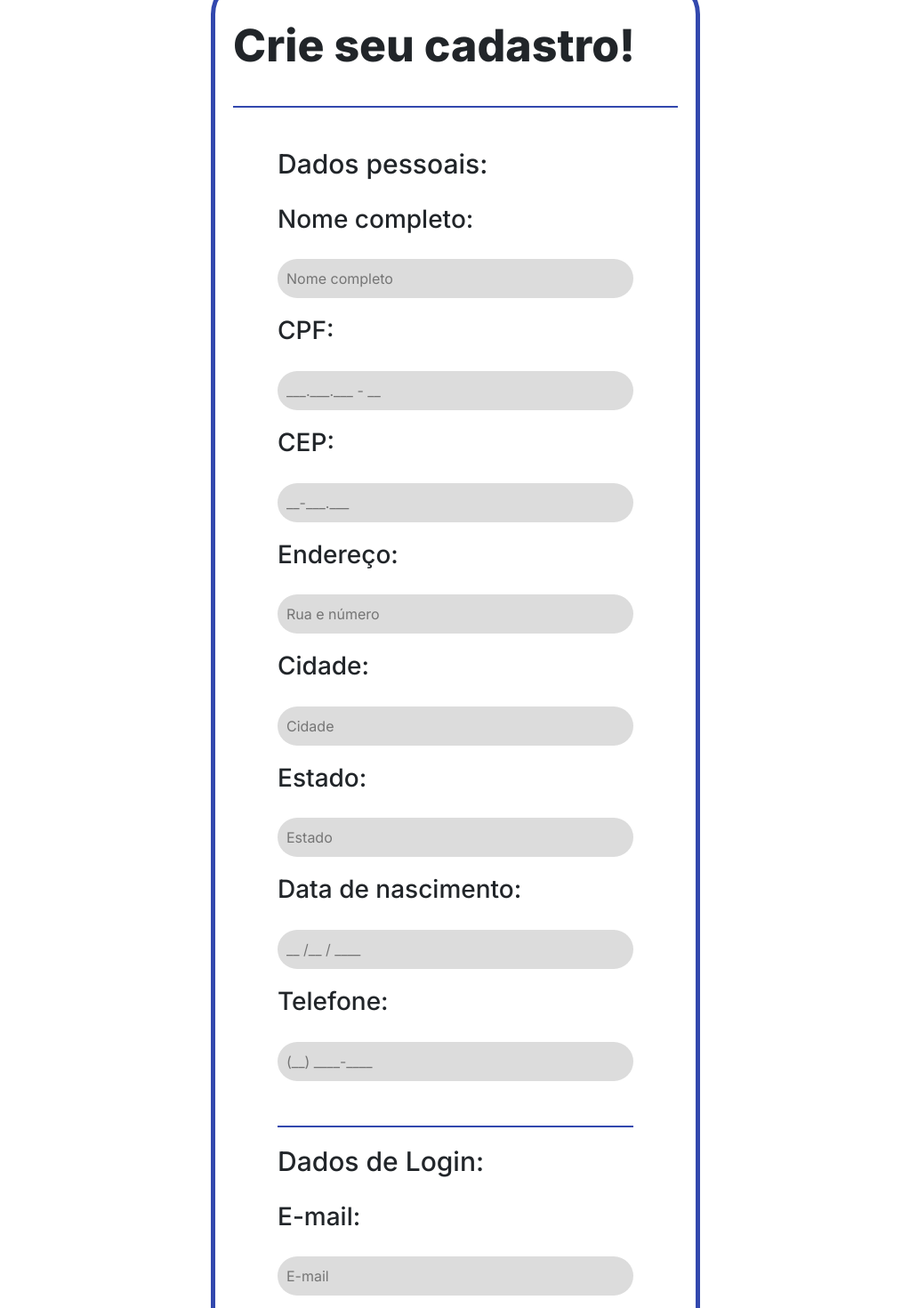
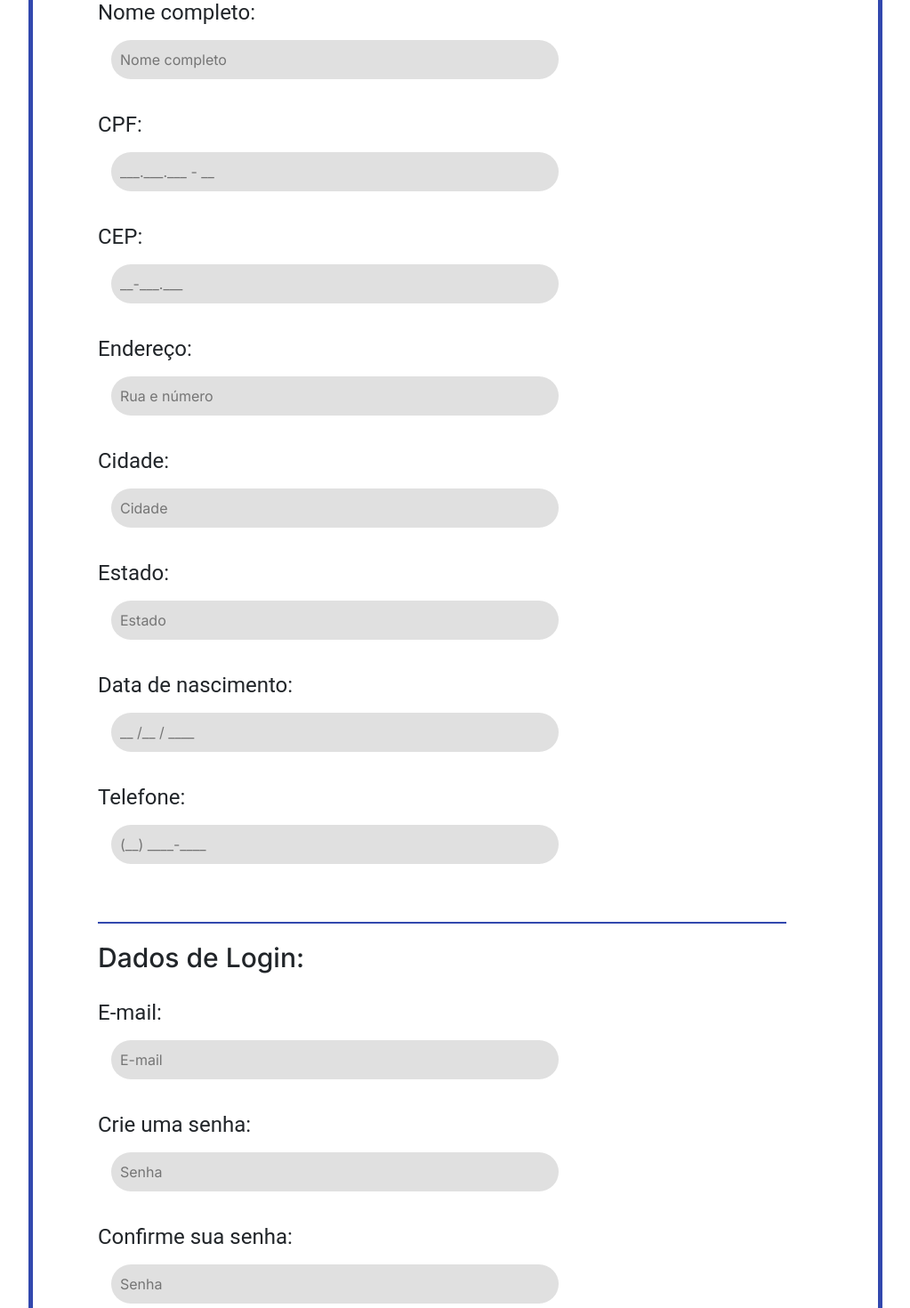
Before and after one commit to RonaldTK2002/sampapel.frontend, a React (Create React App) app: page /cadastro in a window 1280 px wide. Shown: the part 360-1830 px from the top of the page at 89% size, without its empty margins (128-1151 px from the left). Built offline with nearby package versions, Linux system fonts and the light colour scheme.

Commit message:
melhoria no css do cadastro e troca para map

```diff
--- a/src/Pages/Cadastro/Cadastro.css
+++ b/src/Pages/Cadastro/Cadastro.css
@@ -1,89 +1,108 @@
-
-    .backgroundLogin{
-        display:flex;
-        font-family: "Inter", sans-serif;;
+    .backgroundCadastro {
+        display: flex;
+        align-content: center;
+        justify-content: center;
+        font-family: "Inter", sans-serif;
+        width: 100%;
+        margin-top: 100px;
+        margin-bottom: 100px;
     }
 
-    .loginContainer{
+    .cadastroContainer {
         border: solid #3248AE 5px;
-        border-radius:40px;
-        display:flex;
+        display: flex;
         flex-direction: column;
-        max-width:1000px;
-        min-width: 550px;
-        padding:40px 0px 100px 0px;
-        row-gap:45px;
+        justify-content: center;
+        align-items: center;
+        border-radius: 40px;
+        max-width: 1000px;
+        width: 75%;
+    }
+
+    .linhaCadastro {
+        border-bottom: solid 2px #3248AE;
+        margin: 10px;
+        width: 80%;
+    }
+
+    .cadastroTitle {
+        display: flex;
+        justify-content: center;
+        font-weight: 800;
+        font-size: 50px;
+        padding: 0 100px;
+    }
+
+    .inputsPaginaCadastro {
+        display: flex;
+        flex-direction: column;
+        align-items: center;
+        margin-bottom: 50px;
+    }
+
+    .cadastroInputContainer {
+        display: flex;
+        flex-direction: column;
+        row-gap: 20px;
+        margin-bottom: 15px;
+        width: 180%;
+        margin-right: 30px;
+    }
+
+    .dados {
+        width: 400px;
+    }
+
+    .fonteDados {
+        font-weight: 500;
+        font-size: 30px;
+    }
+
+    .inputCadastro {
+        margin: 15px;
+        padding: 10px 10px;
+        width: 65%;
+        background-color: #e0e0e0;
+        border-radius: 50px;
+        font-size: 16px;
+        border: transparent;
+    }
+
+    .cadastroButtonContainer {
+        display: flex;
+        flex-direction: column;
+        row-gap: 10px;
 
     }
-    .inputsPaginaLogin{
-        display:flex;
-        flex-direction: column;
-        align-items: center;
-    }
-    .loginInputContainer{
-        display:flex;
-        flex-direction:column;
-        row-gap:20px;
-        margin-bottom:15px;
-    }
-    .loginButtonContainer{
-        display:flex;
-        flex-direction: column;
-        row-gap:10px;
 
-    }
-    .inputLogin{
-        background-color: #DCDCDC;
-        padding:10px 10px;
-        border: transparent;
-        border-radius:50px;
-        max-width:500px;
-        font-size: 16px;
-    }
-    .buttonsLogin{
-        border-radius:15px;
-        font-size:20px;
-        padding:10px 80px;
-        width:100%;
-    }
-    #buttonLogin{
-        background-color: #3248AE;
-        border-color:#3248AE;
-        color:#ffffff;
-        font-weight:400;
-    }
-    #buttonCadastro{
-        border-color:#3248AE;
-        color:#3248AE;
-        background-color: #FFFFFF;
-    }
-    .loginTitle{
-        font-weight:800;
-        font-size:50px;
-    }
-    .buttonsLogin:hover{
-        cursor:pointer;
-        transform: scale(1.05);
-        transition:100ms;
+    .buttonsPaginaCadastro {
+        border-radius: 15px;
+        font-size: 20px;
+        padding: 10px 80px;
+        width: 100%;
     }
 
-    .linha{
+    #buttonPaginaCadastro {
+        background-color: #3248AE;
+        border-color: #3248AE;
+        color: #ffffff;
+        font-weight: 400;
+    }
+
+    .buttonsCadastro:hover {
+        cursor: pointer;
+        transform: scale(1.05);
+        transition: 100ms;
+    }
+
+    .linhaDadosLogin {
         border-bottom: solid 2px #3248AE;
         padding-bottom: 30px;
-        width: 500px;
+        width: 100%;
     }
 
-    .linhaCadastro{
-        border-bottom: solid 2px #3248AE;
-        padding-bottom: 30px;
-        width: 500px;
+    @media (max-width:1200px) {
+        .cadastroInputContainer {
+            width: 100%;
+        }
     }
-
-    .fonteDados{
-        font-weight:500;
-        font-size:40px;
-    }
-
-    .dados{
-        width:400px;
-    }
--- a/src/Pages/Cadastro/Cadastro.js
+++ b/src/Pages/Cadastro/Cadastro.js
@@ -1,108 +1,118 @@
-import { Link } from "@mui/material";
+import { Link, Typography } from "@mui/material";
 import React from "react";
 import Footer from "../../components/Footer";
 import Header from "../../components/Header";
 import "./Cadastro.css";
 
 function Cadastro() {
+
+  const dadosPessoaisCadastro =
+    [
+      {
+        title: "Nome completo:",
+        type: "nome",
+        placeholder: "Nome completo",
+      },
+      {
+        title: "CPF:",
+        type: "CPF",
+        placeholder: "___.___.___ - __",
+      },
+      {
+        title: "CEP:",
+        type: "CEP",
+        placeholder: "__-___.___",
+      }, {
+        title: "Endereço:",
+        type: "endereco",
+        placeholder: "Rua e número",
+      }, {
+        title: "Cidade:",
+        type: "cidade",
+        placeholder: "Cidade",
+      }, {
+        title: "Estado:",
+        type: "estado",
+        placeholder: "Estado",
+      },
+      {
+        title: "Data de nascimento:",
+        type: "dataDeNascimento",
+        placeholder: "__ /__ / ____",
+      },
+      {
+        title: "Telefone:",
+        type: "telefone",
+        placeholder: "(__) ____-____",
+      },
+    ];
+
+  const dadosLogin =
+    [
+      {
+        title: "E-mail:",
+        type: "email",
+        placeholder: "E-mail",
+      },
+      {
+        title: "Crie uma senha:",
+        type: "password",
+        placeholder: "Senha",
+      },
+      {
+        title: "Confirme sua senha:",
+        type: "password",
+        placeholder: "Senha",
+      },
+    ];
+
   return (
     <di>
       <Header />
 
-      <div className="backgroundLogin">
-        <div className="loginContainer">
+      <div className="backgroundCadastro">
+        <div className="cadastroContainer">
           <div className="linhaCadastro">
-            <h1 className="loginTitle">Crie seu cadastro!</h1>
+            <h1 className="cadastroTitle">Crie seu cadastro!</h1>
           </div>
-          <form className="inputsPaginaLogin">
-            <div className="loginInputContainer">
+          <form className="inputsPaginaCadastro">
+            <div className="cadastroInputContainer">
               <div className="dados">
                 <h1 className="fonteDados">Dados pessoais:</h1>
               </div>
-              <h3>Nome completo:</h3>
-              <input
-                className="inputLogin"
-                type="nome"
-                placeholder="Nome completo"
-                required
-              />
-              <h3>CPF:</h3>
-              <input
-                className="inputLogin"
-                type="CPF"
-                placeholder="___.___.___ - __"
-                required
-              />
-              <h3>CEP:</h3>
-              <input
-                className="inputLogin"
-                type="CEP"
-                placeholder="__-___.___"
-                required
-              />
-              <h3>Endereço:</h3>
-              <input
-                className="inputLogin"
-                type="endereço"
-                placeholder="Rua e número"
-                required
-              />
-              <h3>Cidade:</h3>
-              <input
-                className="inputLogin"
-                type="cidade"
-                placeholder="Cidade"
-                required
-              />
-              <h3>Estado:</h3>
-              <input
-                className="inputLogin"
-                type="estado"
-                placeholder="Estado"
-                required
-              />
-              <h3>Data de nascimento:</h3>
-              <input
-                className="inputLogin"
-                type="dataDeNascimento"
-                placeholder="__ /__ / ____"
-                required
-              />
-              <h3>Telefone:</h3>
-              <input
-                className="inputLogin"
-                type="telefone"
-                placeholder="(__) ____-____"
-                required
-              />
-              <div className="linha" />
+              {dadosPessoaisCadastro.map((dadosP) => {
+                return (
+                  <div>
+                    <Typography variant="h5">{dadosP.title}</Typography>
+                    <input
+                      className="inputCadastro"
+                      type={dadosP.type}
+                      placeholder={dadosP.placeholder}
+                      required
+                    />
+                  </div>
+                );
+              })}
+              <div className="linhaDadosLogin" />
               <h1 className="fonteDados">Dados de Login:</h1>
-              <h3>E-mail:</h3>
-              <input
-                className="inputLogin"
-                type="email"
-                placeholder="E-mail"
-                required
-              />
-              <h3>Crie uma senha:</h3>
-              <input
-                className="inputLogin"
-                type="password"
-                placeholder="Senha"
-                required
-              />
-              <h3>Confirme sua senha:</h3>
-              <input
-                className="inputLogin"
-                type="password"
-                placeholder="Senha"
-                required
-              />
+              {dadosLogin.map((dadosL) => {
+                return (
+                  <div>
+                    <Typography variant="h5">{dadosL.title}</Typography>
+                    <input
+                      className="inputCadastro"
+                      type={dadosL.type}
+                      placeholder={dadosL.placeholder}
+                      required
+                    />
+                  </div>
+                );
+              })}
             </div>
-            <div className="loginButtonContainer">
+            <div className="cadastroButtonContainer">
               <button
-                id="buttonLogin"
-                className="buttonsLogin"
+                id="buttonPaginaCadastro"
+                className="buttonsPaginaCadastro"
                 type="submit"
                 value="submit"
               >
--- a/src/Pages/Perfil/Perfil.css
+++ b/src/Pages/Perfil/Perfil.css
@@ -1,5 +1,5 @@
-.backgroundPerfil{
-    display:flex;
+.backgroundPerfil {
+    display: flex;
     align-content: center;
     justify-content: center;
     font-family: "Inter", sans-serif;
@@ -8,139 +8,179 @@
     margin-bottom: 100px;
 }
 
-.perfilContainer{
+.perfilContainer {
     border: solid #3248AE 5px;
     display: flex;
     flex-direction: column;
     align-items: center;
     justify-content: center;
-    border-radius:40px;
+    border-radius: 40px;
     max-width: 1000px;
     width: 75%;
 }
 
-.linhaPerfil{
+.linhaPerfil {
     border-bottom: solid 2px #3248AE;
     margin: 10px;
     width: 80%;
 }
 
-.perfilTitle{
+.perfilTitle {
     display: flex;
     justify-content: center;
-    font-weight:800;
-    font-size:50px;
+    font-weight: 800;
+    font-size: 50px;
     padding: 0 100px;
 }
 
-.inputsPaginaPerfil{
+.inputsPaginaPerfil {
     display: flex;
     justify-content: center;
 }
 
-.perfilInputContainer{
-    display:flex;
+.perfilInputContainer {
+    display: flex;
     max-width: 800px;
-    flex-direction:column;
-    row-gap:20px;
-    margin-bottom:15px;
+    flex-direction: column;
+    row-gap: 20px;
+    margin-bottom: 15px;
 }
 
-.dados{
-    width:400px;
+.dados {
+    width: 400px;
 }
 
-.fonteDados{
-    font-weight:500;
-    font-size:30px;
+.fonteDados {
+    font-weight: 500;
+    font-size: 30px;
 }
 
-.dadosValor{
+.dadosValor {
     display: flex;
     align-items: center;
     margin: 15px;
     height: 45px;
     max-width: 500px;
     background-color: #e0e0e0;
-    border-radius: 40px;
+    border-radius: 50px;
 }
 
-.inputPerfil{
+.inputPerfil {
     background-color: #DCDCDC;
-    padding:10px 10px;
+    padding: 10px 10px;
     border: transparent;
-    border-radius:50px;
-    max-width:500px;
+    border-radius: 50px;
+    max-width: 500px;
     font-size: 16px;
 }
 
-.boxUltimosPedidos{
+.boxUltimosPedidos {
     display: flex;
     flex-direction: row;
     overflow: auto;
 }
 
-.boxProduto{
+.boxFavoritos {
     display: flex;
     flex-direction: row;
+    overflow: auto;
 }
 
-.imgUltimosComprados{
-    height:200px;
+.boxProduto {
+    min-width: 400px;
+    display: flex;
+    flex-direction: row;
+    align-items: center;
 }
 
-.botaoFavorito{
-    border:none;
-    background:white;
+.imgUltimosComprados {
+    height: 200px;
+}
+
+.imgFavoritos {
+    height: 200px;
+}
+
+.botaoFavorito {
+    border: none;
+    background: white;
     color: lightgray;
 
 }
 
-.imagemUltimosPedidos{
+.imagemUltimosPedidos {
     display: flex;
     align-items: flex-start;
-    margin:40px auto 20px;
+    margin: 40px auto 20px;
     justify-content: center;
 
 }
 
-.botaoFavoritado{
-    border:none;
-    background:white;
-    color:red;
+.imagemFavoritos {
+    display: flex;
+    align-items: flex-start;
+    margin: 40px auto 20px;
+    justify-content: center;
 
 }
 
-.dadosProduto{
+.botaoFavoritado {
+    border: none;
+    background: white;
+    color: red;
+
+}
+
+.dadosProduto {
     margin: 15px;
 }
 
-.fonteValor{
+.fonteValor {
     font-weight: 300;
 }
 
-.botaoComprarNovamente{
+.botaoComprarNovamente {
     background-color: #3248AE;
-    color:white;
-    font-weight:400;
-    font-size:14px;
-    padding:5px 30px;
-    border-radius:10px;
+    color: white;
+    font-weight: 400;
+    font-size: 14px;
+    padding: 5px 30px;
+    border-radius: 10px;
     border: transparent;
 }
-.botaoComprarNovamente:hover{
+
+.botaoComprarNovamente:hover {
     transform: scale(1.01);
     transition: 100ms;
 }
 
-.linha{
+.botaoComprar {
+    background-color: #3248AE;
+    color: white;
+    font-weight: 400;
+    font-size: 14px;
+    padding: 5px 30px;
+    border-radius: 10px;
+    border: transparent;
+}
+
+.botaoComprar:hover {
+    transform: scale(1.01);
+    transition: 100ms;
+}
+
+.linha {
     border-bottom: solid 2px #3248AE;
     padding-bottom: 30px;
     width: 100%;
 }
 
 @media (max-width:1200px) {
-    .boxUltimosPedidos{
+    .boxUltimosPedidos {
+        max-width: 400px;
+    }
+
+    .boxFavoritos {
         max-width: 400px;
     }
 }
```
Also changed, not shown: src/Pages/Perfil/Perfil.js (+59 -6 lines).
